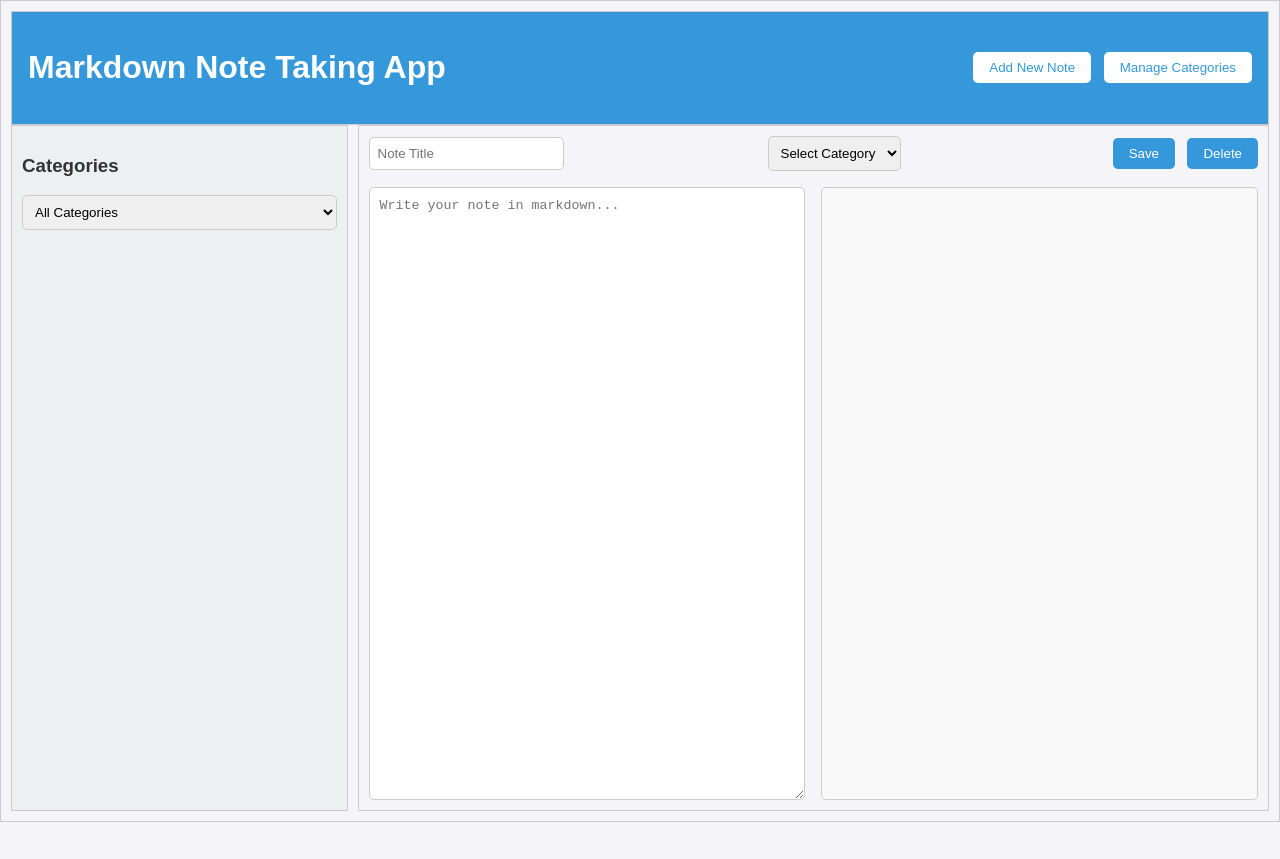
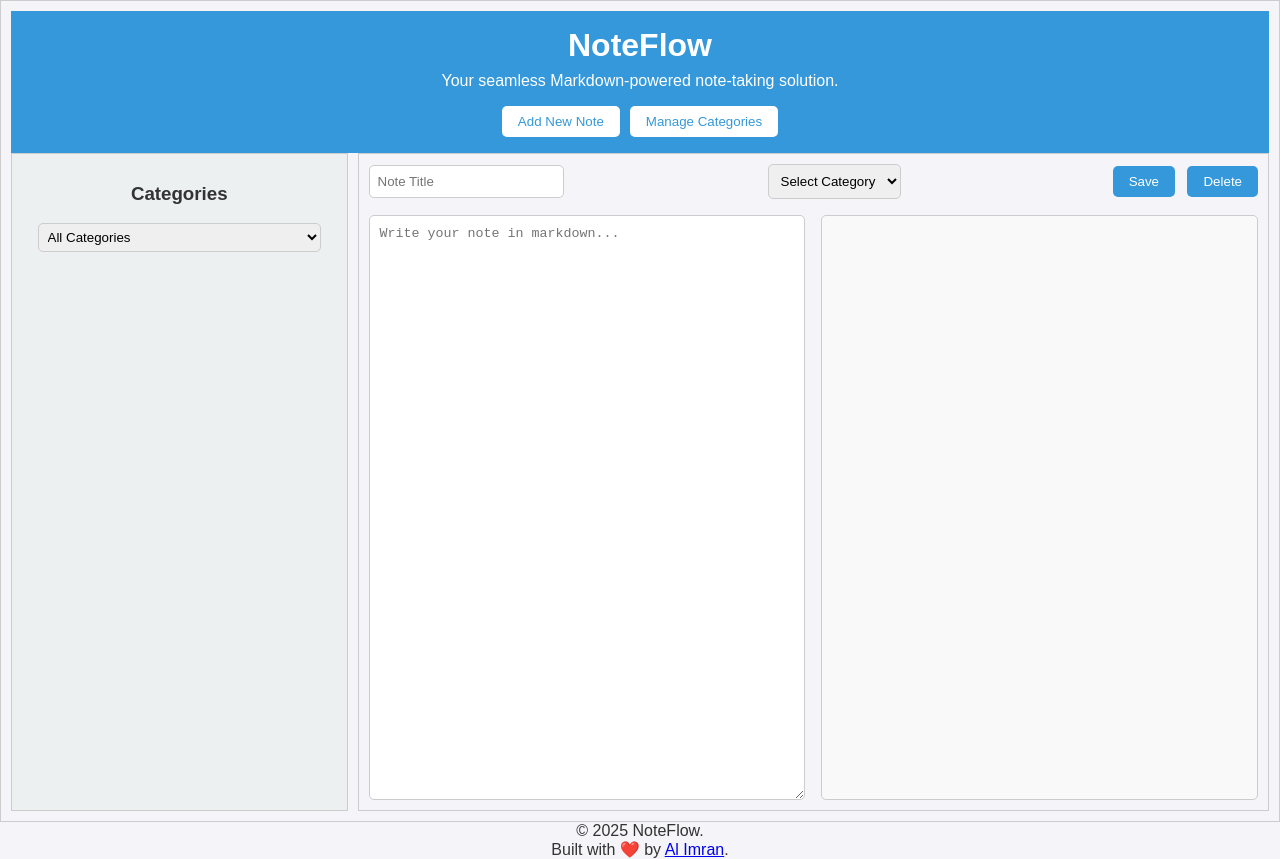
Before and after one commit to 000alimran/Markdown-Note-Taking-App, a plain HTML site: page index.html in a window 1280 px wide. Before the commit the page ends 822 px from the top, so only its background shows below. Drawn offline with nearby package versions, Linux system fonts and the light colour scheme.

Commit message:
Improved CSS and footer

```diff
--- a/index.html
+++ b/index.html
@@ -3,14 +3,15 @@
 <head>
     <meta charset="UTF-8">
     <meta name="viewport" content="width=device-width, initial-scale=1.0">
-    <title>Markdown Note Taking App</title>
+    <title>NoteFlow</title>
     <link rel="stylesheet" href="styles.css">
     <script src="https://cdnjs.cloudflare.com/ajax/libs/marked/4.0.2/marked.min.js"></script>
 </head>
 <body>
     <div class="container">
         <header>
-            <h1>Markdown Note Taking App</h1>
+            <h1>NoteFlow</h1>
+            <p>Your seamless Markdown-powered note-taking solution.</p>
             <div class="header-buttons">
                 <button id="addNoteBtn">Add New Note</button>
                 <button id="manageCategoriesBtn">Manage Categories</button>
@@ -61,6 +62,14 @@
         </div>
     </div>
 
+    <footer>
+        <p style="text-align: center; margin: 0;">
+            &copy; 2025 NoteFlow. <br>
+            Built with ❤️ by <a href="https://github.com/000alimran" target="_blank">Al Imran</a>.
+        </p>
+    </footer>
+
+
     <script src="script.js"></script>
 </body>
 </html>
--- a/styles.css
+++ b/styles.css
@@ -20,14 +20,24 @@ header {
     background-color: #3498db;
     color: white;
     padding: 1rem;
+    text-align: center;
+}
+
+header h1 {
+    margin: 0;
+}
+
+header p {
+    margin: 0.5rem 0 1rem;
+}
+
+.header-buttons {
     display: flex;
-    justify-content: space-between;
-    align-items: center;
-    border: 1px solid #ccc;
+    justify-content: center;
+    gap: 10px;
 }
 
 .header-buttons button {
-    margin-left: 0.5rem;
     padding: 0.5rem 1rem;
     border: none;
     background-color: white;
@@ -58,9 +68,13 @@ header {
     padding: 10px;
 }
 
+.category-filter {
+    text-align: center;
+}
+
 .category-filter select {
-    width: 100%;
-    padding: 0.5rem;
+    width: 90%;
+    padding: 0.3rem;
     margin-bottom: 1rem;
     border: 1px solid #ccc;
     border-radius: 5px;
@@ -77,6 +91,10 @@ header {
     padding: 1rem;
     border: 1px solid #ccc;
     padding: 10px;
+}
+
+.note-editor {
+    padding-right: 10px;
 }
 
 .editor-header {
@@ -201,4 +219,13 @@ header {
     .editor-container {
         flex-direction: column;
     }
+
+    header {
+        text-align: center;
+    }
+
+    .header-buttons {
+        flex-direction: column;
+        align-items: center;
+    }
 }
```
